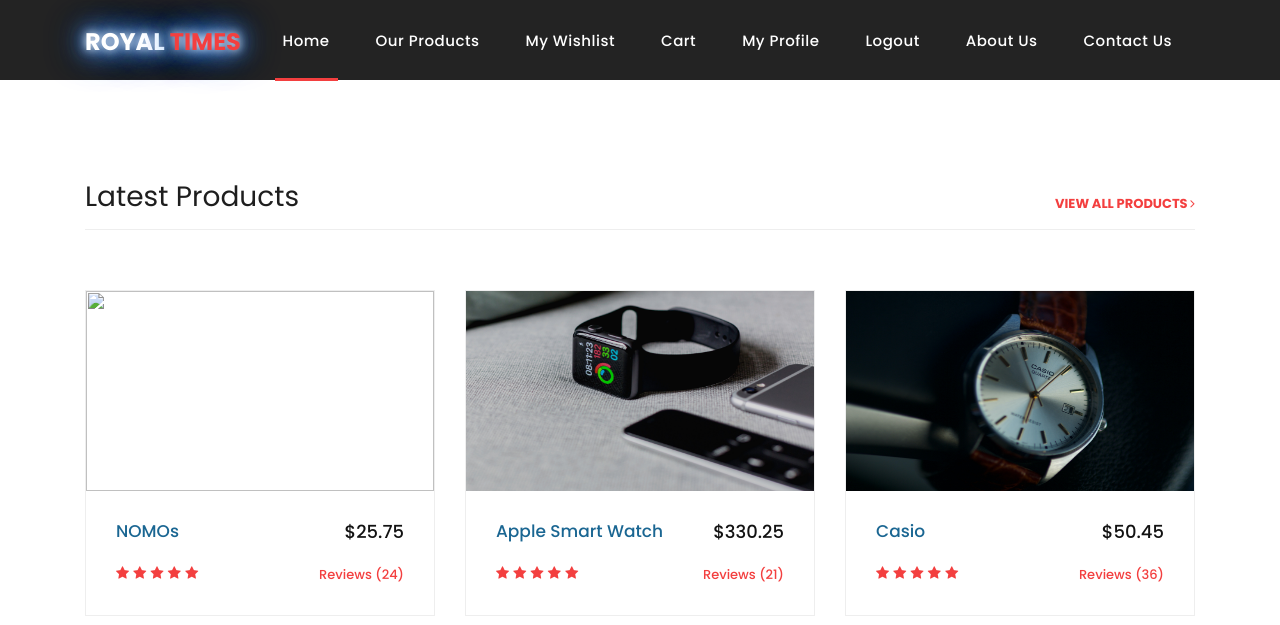
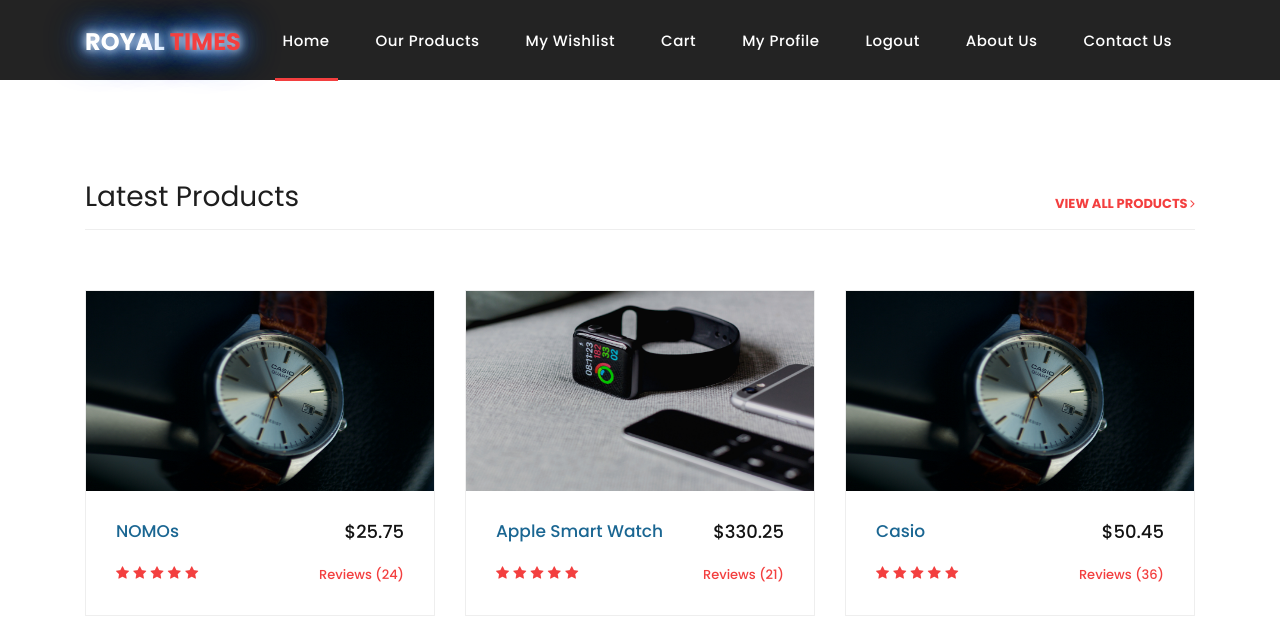
Before and after one commit to Harsh-Saparia/Harsh-Saparia.github.io, a plain HTML site: page Online-watch-shopping-system/home.html in a window 1280 px wide. Shown: the top 625 px of the page. Drawn offline with nearby package versions, Linux system fonts and the light colour scheme.

Commit message:
Update home.html

```diff
--- a/Online-watch-shopping-system/home.html
+++ b/Online-watch-shopping-system/home.html
@@ -113,7 +113,7 @@
           </div>
           <div class="col-md-4">
             <div class="product-item">
-              <a href="#"><img src="asests/images/hiroshi-tsubono-7Iid4mkhh98-unsplash.jpg" alt=""></a>
+              <a href="#"><img src="assets/images/hiroshi-tsubono-7Iid4mkhh98-unsplash.jpg" alt=""></a>
               <div class="down-content">
                 <a href="#"><h4>NOMOs</h4></a>
                 <h6> $25.75</h6>
```
